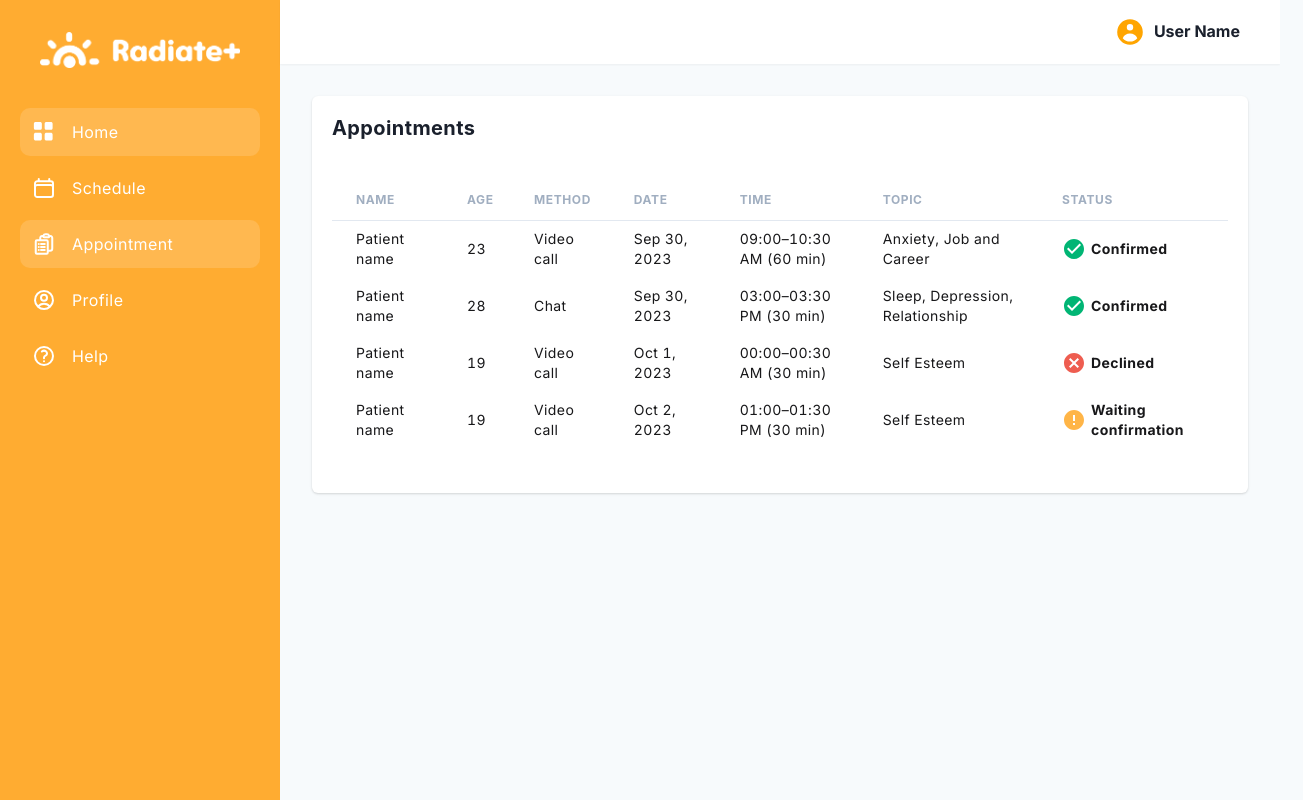
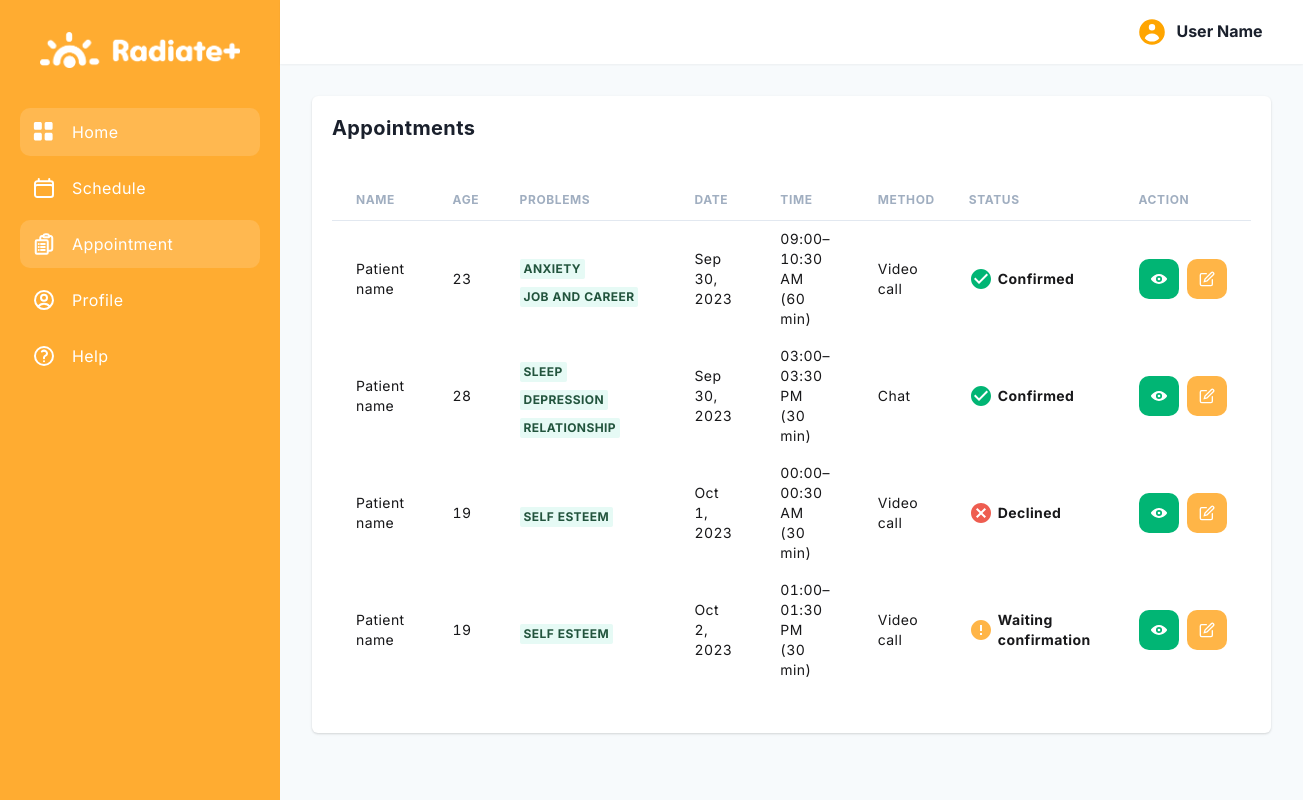
Before and after one commit to Radiate-Mental-Health-App/front-end, a React (Vite) app: page /p/appointments in a window 1280 px wide. Shown: the whole page, 1303 px wide, since content can reach past the window. Built offline with nearby package versions, Linux system fonts and the light colour scheme.

Commit message:
Modified the AppointmentsTable

```diff
--- a/src/pages/psychologist/dataTables/components/AppointmentsTable.jsx
+++ b/src/pages/psychologist/dataTables/components/AppointmentsTable.jsx
@@ -13,6 +13,11 @@ import {
   useColorModeValue,
   CardHeader,
   Heading,
+  Button,
+  Stack,
+  IconButton,
+  HStack,
+  Badge,
 } from "@chakra-ui/react";
 import { useMemo } from "react";
 
@@ -25,6 +30,9 @@ import {
 
 // Assets
 import { MdCheckCircle, MdCancel, MdOutlineError } from "react-icons/md";
+import { IoInformation, IoInformationOutline } from "react-icons/io5";
+import { EditIcon, SearchIcon, ViewIcon } from "@chakra-ui/icons";
+
 export default function ColumnsTable(props) {
   const { columnsData, tableData } = props;
 
@@ -108,12 +116,6 @@ export default function ColumnsTable(props) {
                         {cell.value}
                       </Text>
                     );
-                  } else if (cell.column.Header === "METHOD") {
-                    data = (
-                      <Text color={textColor} fontSize="sm">
-                        {cell.value}
-                      </Text>
-                    );
                   } else if (cell.column.Header === "DATE") {
                     data = (
                       <Text color={textColor} fontSize="sm">
@@ -126,7 +128,13 @@ export default function ColumnsTable(props) {
                         {cell.value}
                       </Text>
                     );
-                  } else if (cell.column.Header === "TOPIC") {
+                  } else if (cell.column.Header === "PROBLEMS") {
+                    data = cell.value.map((problem, problemIndex) => (
+                      <Badge key={problemIndex} colorScheme="green" mr="2" mt="2">
+                        {problem}
+                      </Badge>
+                    ));
+                  } else if (cell.column.Header === "METHOD") {
                     data = (
                       <Text color={textColor} fontSize="sm">
                         {cell.value}
@@ -164,6 +172,24 @@ export default function ColumnsTable(props) {
                       </Flex>
                     );
                   }
+                  else if (cell.column.Header === "ACTION") {
+                    data = (
+                      <HStack>
+                        <IconButton
+                        colorScheme="green"
+                        aria-label="Search database"
+                        borderRadius="10px"
+                        icon={<ViewIcon />}
+                      />
+                      <IconButton
+                        colorScheme="orange"
+                        aria-label="Search database"
+                        borderRadius="10px"
+                        icon={<EditIcon />}
+                      />
+                      </HStack>
+                    );
+                  }
                   return (
                     <Td
                       {...cell.getCellProps()}
--- a/src/pages/psychologist/default/variables/columnsData.js
+++ b/src/pages/psychologist/default/variables/columnsData.js
@@ -8,8 +8,8 @@ export const columnsDataComplex = [
     accessor: "age",
   },
   {
-    Header: "METHOD",
-    accessor: "method",
+    Header: "PROBLEMS",
+    accessor: "problems",
   },
   {
     Header: "DATE",
@@ -20,29 +20,15 @@ export const columnsDataComplex = [
     accessor: "time",
   },
   {
-    Header: "TOPIC",
-    accessor: "topic",
-  },
-  {
-    Header: "STATUS",
-    accessor: "status",
-  },
-];
-export const columnsDataCheck = [
-  {
-    Header: "NAME",
-    accessor: "name",
+    Header: "METHOD",
+    accessor: "method",
   },
   {
     Header: "STATUS",
     accessor: "status",
   },
   {
-    Header: "DATE",
-    accessor: "date",
-  },
-  {
-    Header: "PROGRESS",
-    accessor: "progress",
-  },
+    Header: "ACTION",
+    accessor: "action",
+  }
 ];
--- a/src/pages/psychologist/default/variables/tableDataComplex.json
+++ b/src/pages/psychologist/default/variables/tableDataComplex.json
@@ -2,37 +2,37 @@
   {
     "name":"Patient name",
     "age": 23,
-    "method": "Video call",
     "date": "Sep 30, 2023",
     "time": "09:00–10:30 AM (60 min)",
-    "topic": "Anxiety, Job and Career",
+    "problems": ["Anxiety", "Job and Career"],
+    "method": "Video call",
     "status": "Confirmed"
   },
   {
     "name":"Patient name",
     "age": 28,
-    "method": "Chat",
     "date": "Sep 30, 2023",
     "time": "03:00–03:30 PM (30 min)",
-    "topic": "Sleep, Depression, Relationship",
+    "problems": ["Sleep", "Depression", "Relationship"],
+    "method": "Chat",
     "status": "Confirmed"
   },
   {
     "name":"Patient name",
     "age": 19,
-    "method": "Video call",
     "date": "Oct 1, 2023",
     "time": "00:00–00:30 AM (30 min)",
-    "topic": "Self Esteem",
+    "problems": ["Self Esteem"],
+    "method": "Video call",
     "status": "Declined"
   },
   {
     "name":"Patient name",
     "age": 19,
-    "method": "Video call",
     "date": "Oct 2, 2023",
     "time": "01:00–01:30 PM (30 min)",
-    "topic": "Self Esteem",
+    "problems": ["Self Esteem"],
+    "method": "Video call",
     "status": "Waiting confirmation"
   }
 ]
```
Also changed, not shown: src/pages/psychologist/default/components/AppointmentsTable.jsx (+26 -24 lines), src/pages/psychologist/default/variables/tableDataCheck.json (deleted, +0 -31 lines).
